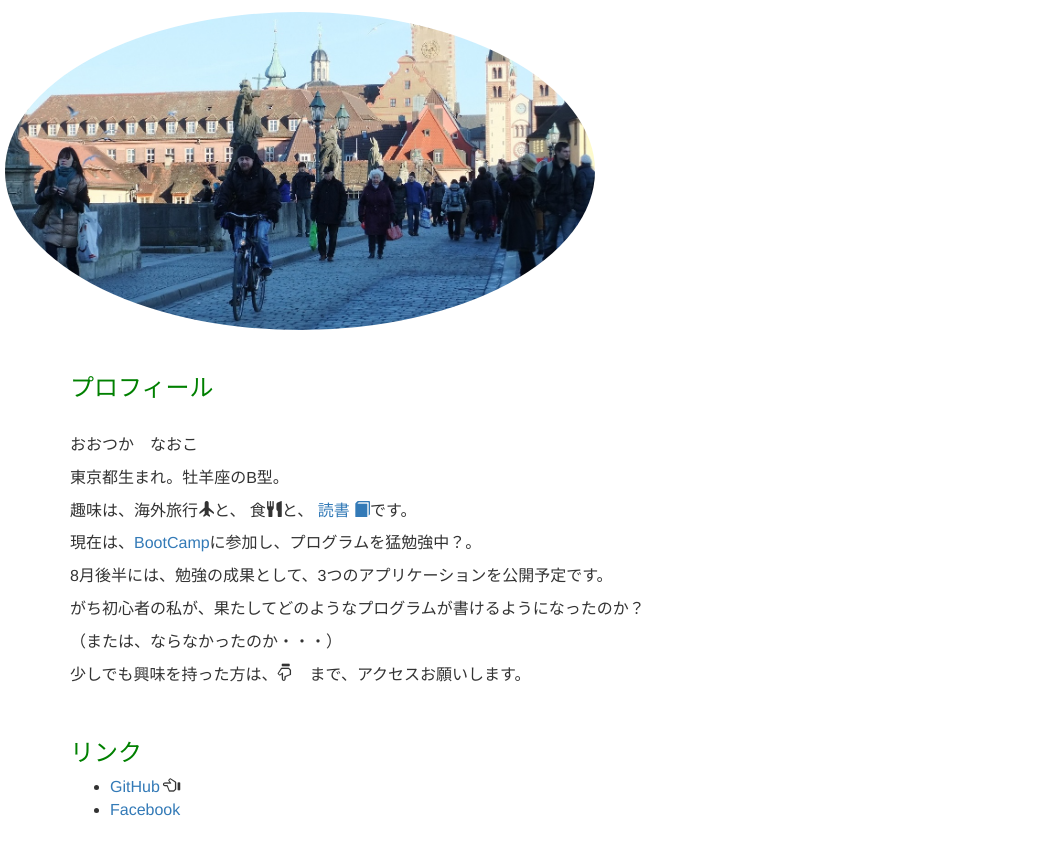
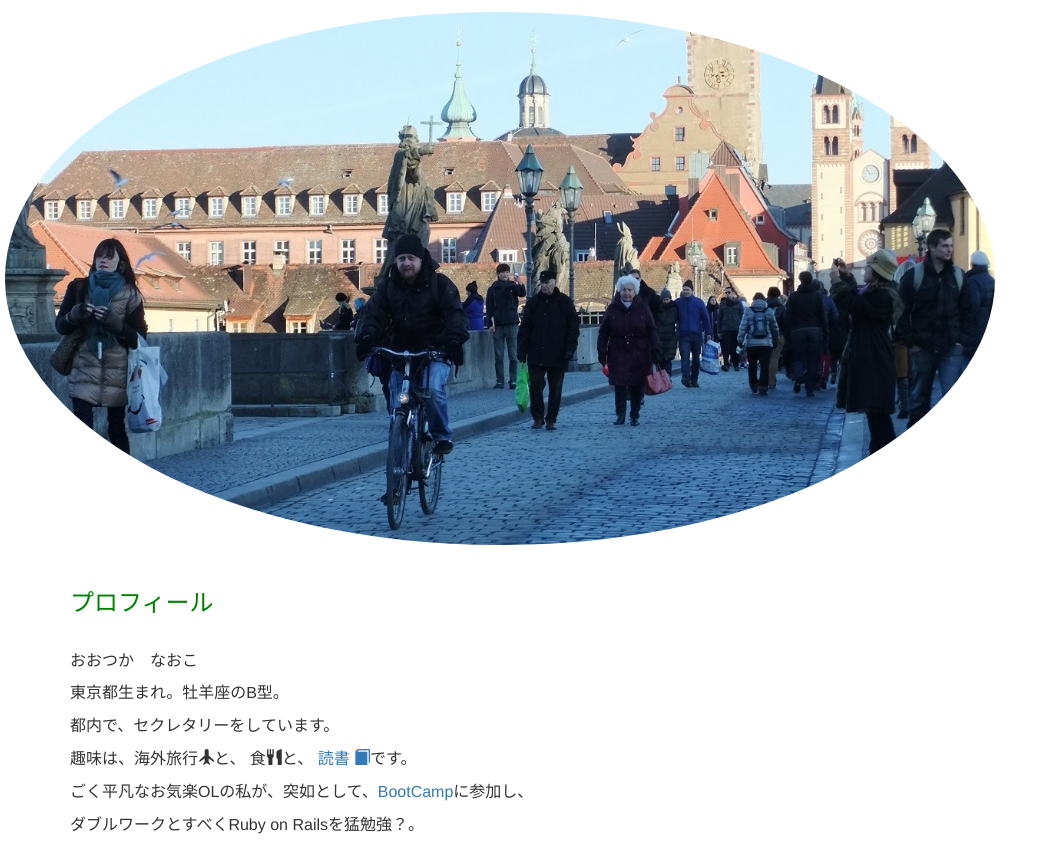
Before and after one commit to naokootsuka/naokootsuka.github.io, a plain HTML site: page portfolio.html in a window 1280 px wide. Shown: the part 83-927 px from the top of the page, without its empty margins (0-1053 px from the left). Drawn offline with nearby package versions, Linux system fonts and the light colour scheme.

Commit message:
revised portfolio

```diff
--- a/naoko.css
+++ b/naoko.css
@@ -8,7 +8,7 @@
  }
 
 #header_photo img {
-  max-width: 600px;
+  max-width: 1000px;
   border: 5px solid #fff;
   border-radius: 100%;
 }
--- a/portfolio.html
+++ b/portfolio.html
@@ -4,6 +4,7 @@
     <meta charset="utf-8">
     <meta http-equiv="X-UA-Compatible" content="IE=edge">
     <meta name="viewport" content="width=device-width, initial-scale=1">
+    <meta name=”keywords” content=”初心者,プログラマー,RubyonRails”>
     <title>portfolio naoko</title>
     <link href="https://maxcdn.bootstrapcdn.com/bootstrap/3.3.5/css/bootstrap.min.css" rel="stylesheet">
     <script src="https://maxcdn.bootstrapcdn.com/bootstrap/3.3.5/js/bootstrap.min.js"></script>
@@ -22,11 +23,13 @@
         </br>
         <p>おおつか　なおこ</p>
         <p>東京都生まれ。牡羊座のB型。</p>
+        <p>都内で、セクレタリーをしています。</p>
         <p>趣味は、海外旅行<span class="glyphicon glyphicon-plane" aria-hidden="true"></span>と、
         食<span class="glyphicon glyphicon-cutlery" aria-hidden="true"></span>と、
         <a href="http://ameblo.jp/peace2525v" target="_blank">読書
         <span class="glyphicon glyphicon-book" aria-hidden="true"></span></a>です。</p>
-        <p>現在は、<a href="https://bootcamp.techacademy.jp/?_ga=1.65272814.1795490439.1436791662" target="_blank">BootCamp</a>に参加し、プログラムを猛勉強中？。</p>
+        <p>ごく平凡なお気楽OLの私が、突如として、<a href="https://bootcamp.techacademy.jp/?_ga=1.65272814.1795490439.1436791662" target="_blank">BootCamp</a>に参加し、</P>
+        <p>ダブルワークとすべくRuby on Railsを猛勉強？。</p>
         <p>8月後半には、勉強の成果として、3つのアプリケーションを公開予定です。</p>
         <p>がち初心者の私が、果たしてどのようなプログラムが書けるようになったのか？</>
         <p>（または、ならなかったのか・・・）</p>
```
Also changed, not shown: index.html (deleted, +0 -17 lines).
